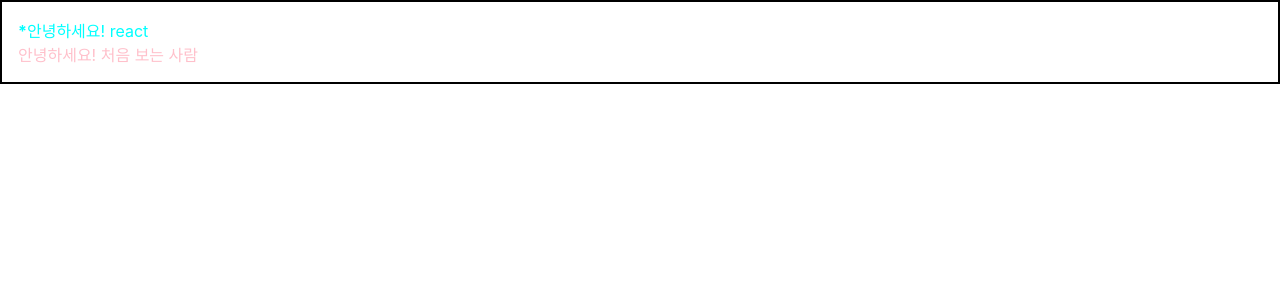
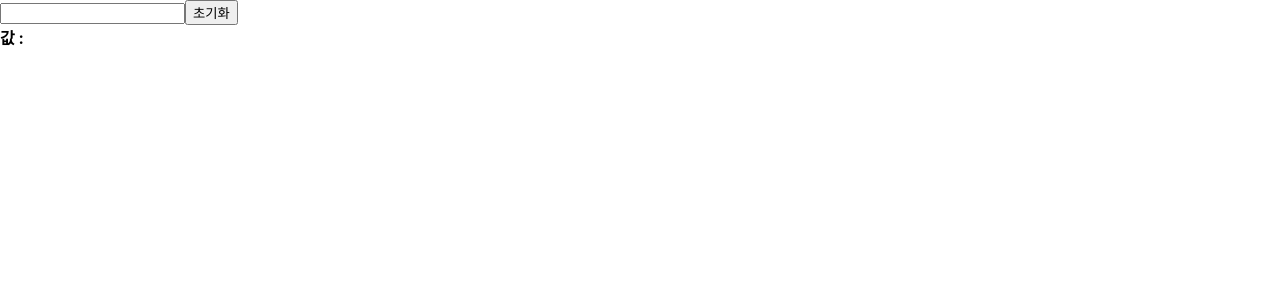
Before and after one commit to my-own-web/web-basic, a React (Create React App) app in the folder sunghyun/: page / in a window 1280 px wide. Shown: the top 300 px of the page. Built offline with nearby package versions, Linux system fonts and the light colour scheme.

Commit message:
1장 7,8강

```diff
--- a/sunghyun/src/App.js
+++ b/sunghyun/src/App.js
@@ -1,13 +1,9 @@
 import React from "react";
-import Hello from "./Hello";
-import Wrapper from "./Wrapper"
+import InputSample from "./InputSample";
 
 function App() {
   return (
-    <Wrapper>
-      <Hello name="react" color="aqua" isSpecial={true}/>
-      <Hello color="pink" />
-    </Wrapper>
+    <InputSample />
   );
 }
 
--- /dev/null
+++ b/sunghyun/src/InputSample.js
@@ -0,0 +1,25 @@
+import React, {useState} from "react";
+
+function InputSample(){
+  const [text, setText]=useState('');
+
+  const onChange=(e)=>{
+    setText(e.target.value);
+  }
+
+  const onReset=()=>{
+    setText('');
+  }
+
+  return (
+    <div>
+      <input onChange={onChange} value={text} />
+      <button onClick={onReset}>초기화</button>
+      <div>
+        <b>값 : {text}</b>
+      </div>
+    </div>
+  );
+}
+
+export default InputSample;
```
Also changed, not shown: sunghyun/src/Counter.js (added, +21 -0 lines).
